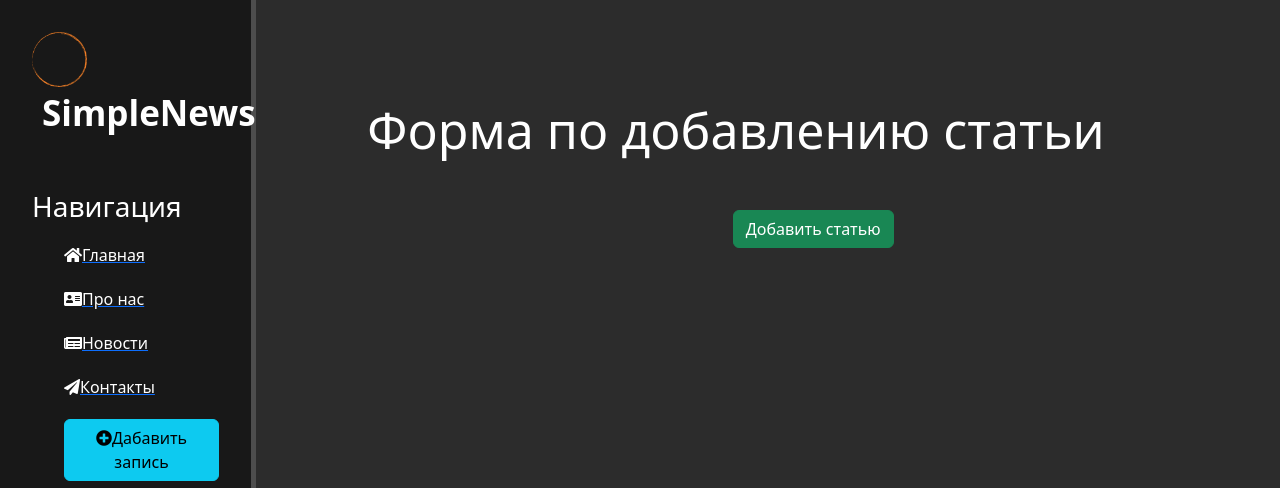
After one commit to AlexCompDev/simplenews, a Django app: page /news/1/delete in a window 1280 px wide. The commit adds this page. Shown: the top 488 px of the page. Run offline with Django 4.2, Linux system fonts and the light colour scheme; data comes from the database, SQL or seed files in the repository; both versions use the stored data as it was after the commit; some libraries are stand-ins or nearby versions.

Commit message:
Добавил возможность удаления новостей/статей

```diff
--- a/news/models.py
+++ b/news/models.py
@@ -10,6 +10,9 @@ class Articles(models.Model):
     def __str__(self):
         return self.title
 
+    def get_absolute_url(self):
+        return f'/news/{self.id}'
+
     class Meta:
         verbose_name = 'Новость'
         verbose_name_plural = 'Новости'
--- a/news/templates/news/details_view.html
+++ b/news/templates/news/details_view.html
@@ -7,6 +7,7 @@
 		<h1>{{ article.title }}</h1>
 		<p>{{ article.date }}</p>
 		<p>{{ article.full_text }}</p>
-
+		<a href="{% url 'news-delete' article.id %}" class='btn btn-danger'>Удалить</a>
+		<a href="{% url 'news-update' article.id %}" class='btn btn-info'>Редактировать</a>
 	</div>
 {% endblock %}
--- /dev/null
+++ b/news/templates/news/news-delete.html
@@ -0,0 +1,13 @@
+{% extends 'main/layout.html' %}
+
+{% block title %}Удаление статьи{% endblock %}
+
+{% block content %}
+	<div class="features">
+		<h1>Форма по добавлению статьи</h1>
+		<form method="POST">
+		{% csrf_token %}
+		<button class="btn btn-success" type="submit">Добавить статью</button>
+		</from>
+	</div>
+{% endblock %}
--- a/news/urls.py
+++ b/news/urls.py
@@ -4,5 +4,7 @@ from . import views
 urlpatterns = [
     path('', views.news_home, name='news_home'),
     path('create', views.create, name='create'),
-    path('<int:pk>', views.NewsDetailView.as_view(), name='news-detail')
+    path('<int:pk>', views.NewsDetailView.as_view(), name='news-detail'),
+    path('<int:pk>/update', views.NewsUpdateView.as_view(), name='news-update'),
+    path('<int:pk>/delete', views.NewsDeleteView.as_view(), name='news-delete'),
 ]
--- a/news/views.py
+++ b/news/views.py
@@ -1,7 +1,7 @@
 from django.shortcuts import render, redirect
 from .models import Articles
 from .forms import ArticlesForm
-from django.views.generic import DetailView
+from django.views.generic import DetailView, UpdateView, DeleteView
 
 # Create your views here.
 def news_home(request):
@@ -12,6 +12,17 @@ class NewsDetailView(DetailView):
     model = Articles
     template_name = 'news/details_view.html'
     context_object_name = 'article'
+
+class NewsUpdateView(UpdateView):
+    model = Articles
+    template_name = 'news/create.html'
+
+    form_class = ArticlesForm
+
+class NewsDeleteView(DeleteView):
+    model = Articles
+    success_url = '/news/'
+    template_name = 'news/news-delete.html'
 
 def create(request):
     error = ''
```
Also changed, not shown: db.sqlite3.
